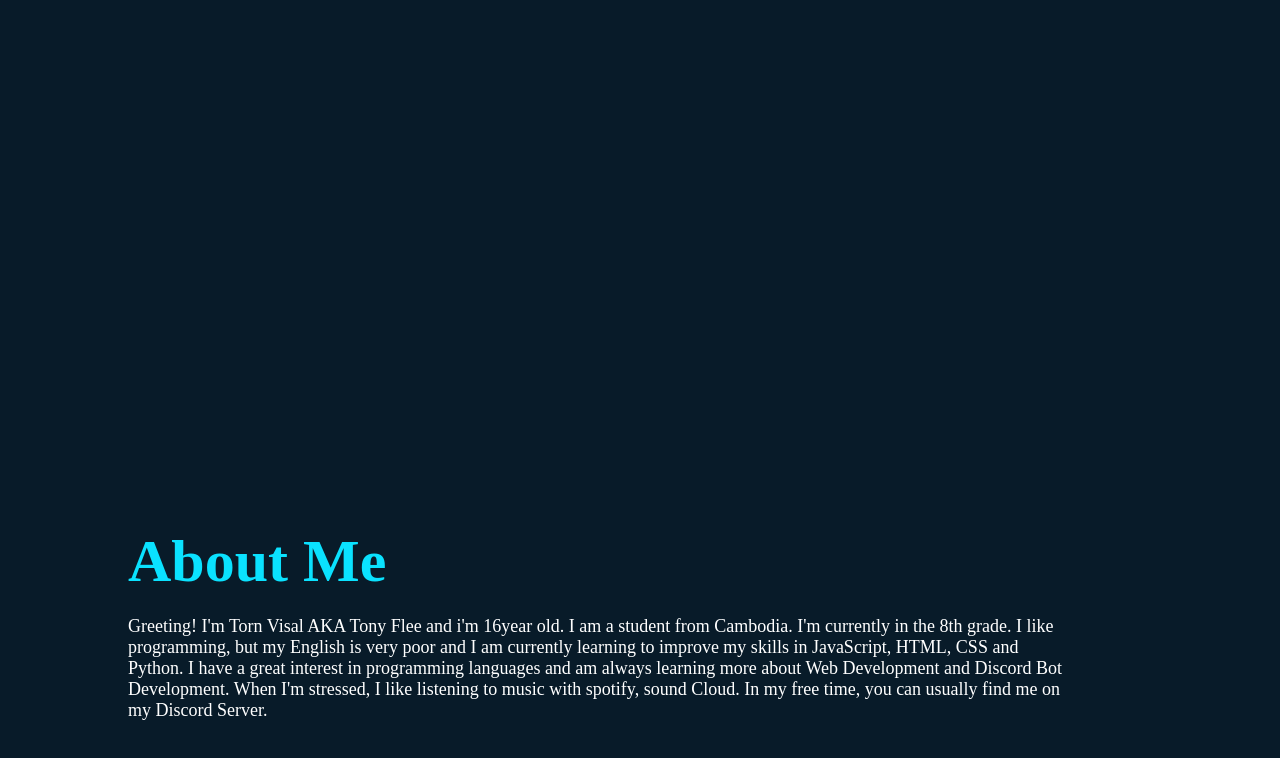
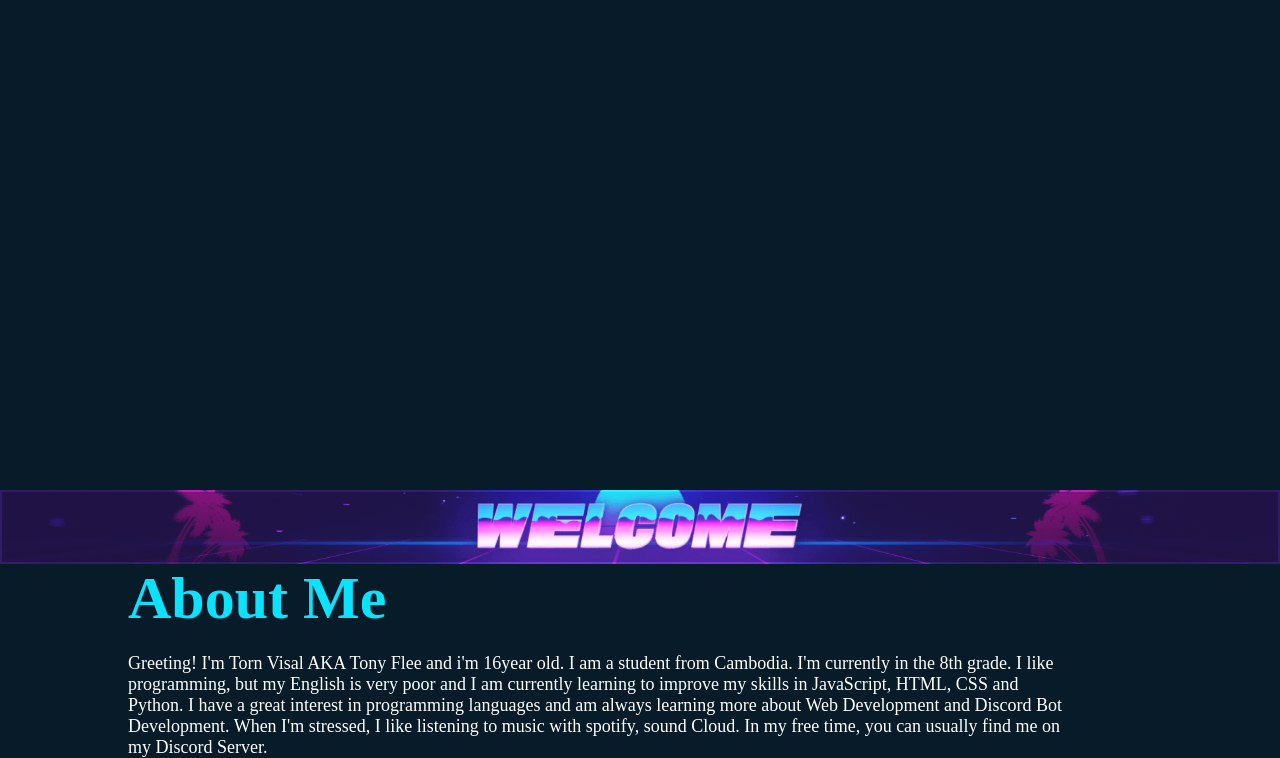
Before and after one commit to TonyFlee/Torn-Visal, a plain HTML site: page index.html in a window 1280 px wide. Shown: the part 531-1289 px from the top of the page. Drawn offline with nearby package versions, Linux system fonts and the light colour scheme.

Commit message:
Update style.css

```diff
--- a/style.css
+++ b/style.css
@@ -88,13 +88,6 @@
     right: 0;
     left: 8.8%;
     transform: translate(0, -50%);
-  }
-
-  .about img {
-    position: absolute;
-    top: 0;
-    z-index: -1;
-    margin-left: 1%;
   }
 
    /*/---------\
```
